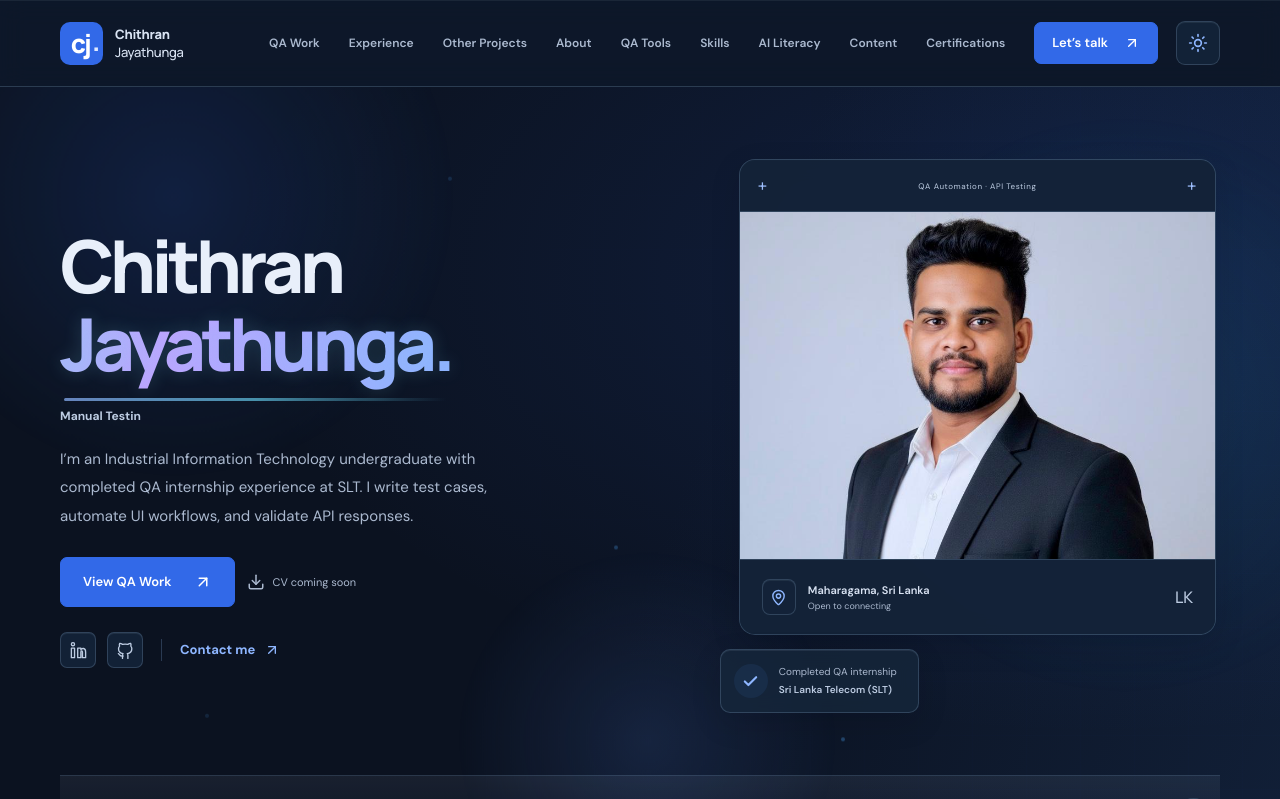
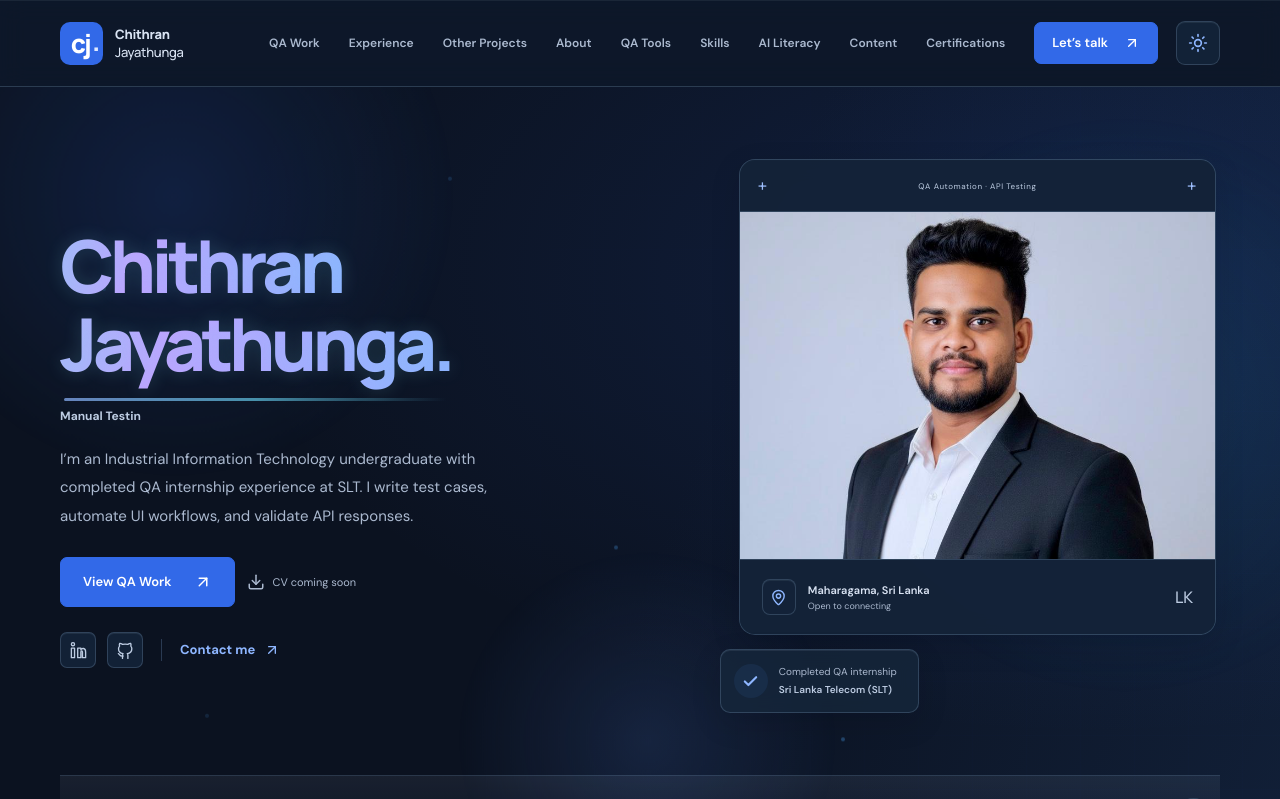
Before and after one commit to Chithranjaye2000/chithran-portfolio, a React (Vite) app: page / in a window 1280 px wide. Shown: the top 799 px of the page. Built offline with nearby package versions, Linux system fonts and the light colour scheme.

Commit message:
Animate gradient across both hero name lines

```diff
--- a/src/components/sections/Hero.jsx
+++ b/src/components/sections/Hero.jsx
@@ -30,11 +30,11 @@ export default function Hero() {
       <div className="container hero-grid">
         <div className="hero-copy">
           <h1 id="hero-title">
-            <span className="hero-name-line" data-hero-step="1">
+            <span className="hero-name-line hero-name-gradient" data-hero-step="1">
               Chithran
             </span>
             <br />
-            <span className="hero-name-line hero-name-accent" data-hero-step="2">
+            <span className="hero-name-line hero-name-gradient hero-name-accent" data-hero-step="2">
               Jayathunga.
             </span>
           </h1>
--- a/src/styles/motion.css
+++ b/src/styles/motion.css
@@ -191,6 +191,9 @@ html[data-motion-paused='true'] .hero-ambient > span {
   /* Extend the gradient paint area for descenders without shifting the layout. */
   padding-bottom: 0.16em;
   margin-bottom: -0.16em;
+}
+
+.hero-name-gradient {
   background: var(--name-gradient);
   background-size: 240% 100%;
   background-position: 0% 50%;
@@ -502,7 +505,7 @@ main > section[id] {
 
 @media (prefers-reduced-motion: reduce) {
   .hero-ambient,
-  .hero-name-accent,
+  .hero-name-gradient,
   .hero-name-accent::after,
   .about-focus svg,
   .education-card,
@@ -532,9 +535,10 @@ main > section[id] {
 }
 
 @media (forced-colors: active) {
-  .hero-name-accent {
+  .hero-name-gradient {
     background: none;
     -webkit-text-fill-color: currentColor;
+    text-shadow: none;
   }
 
   .hero-ambient,
```
